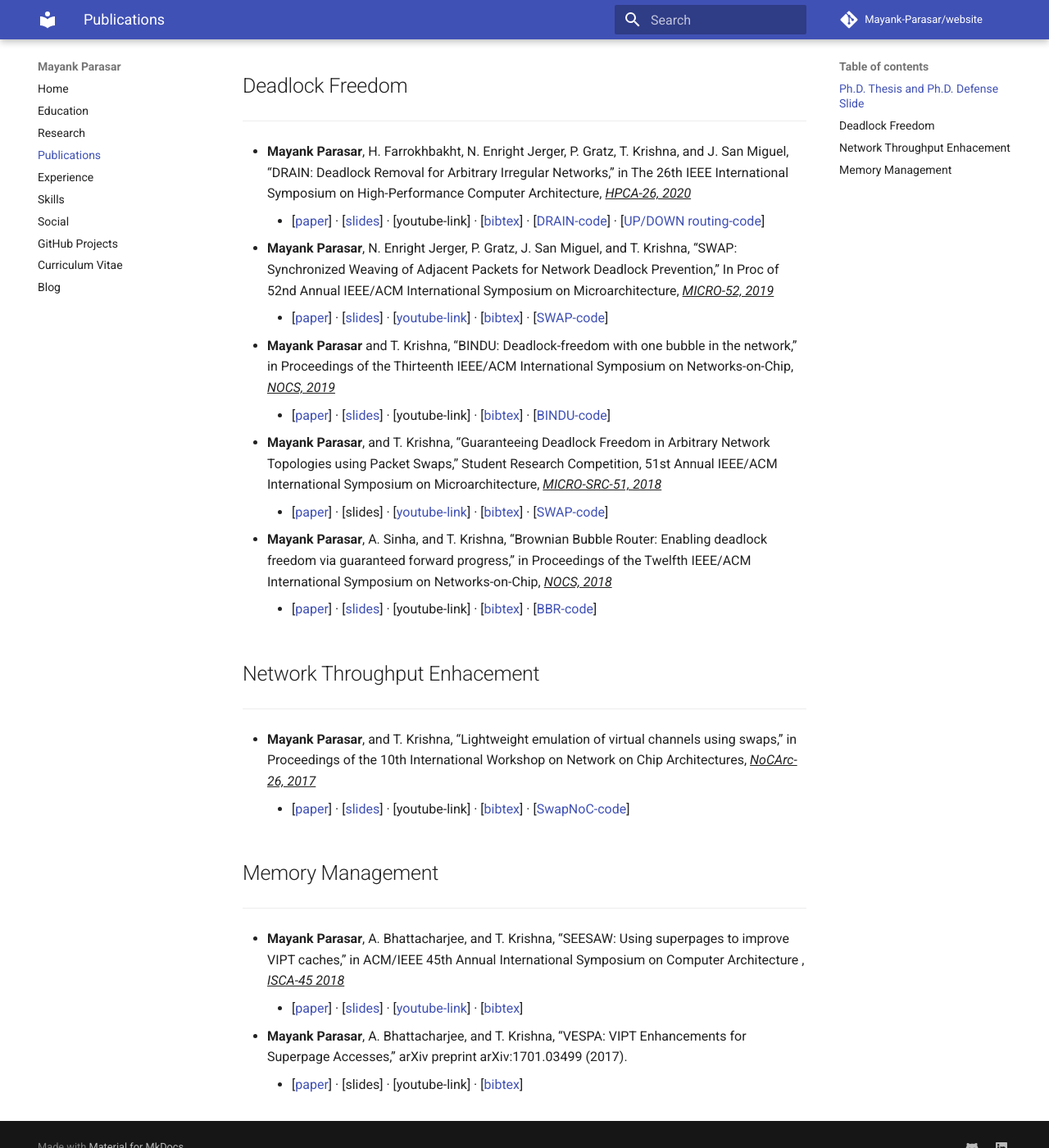
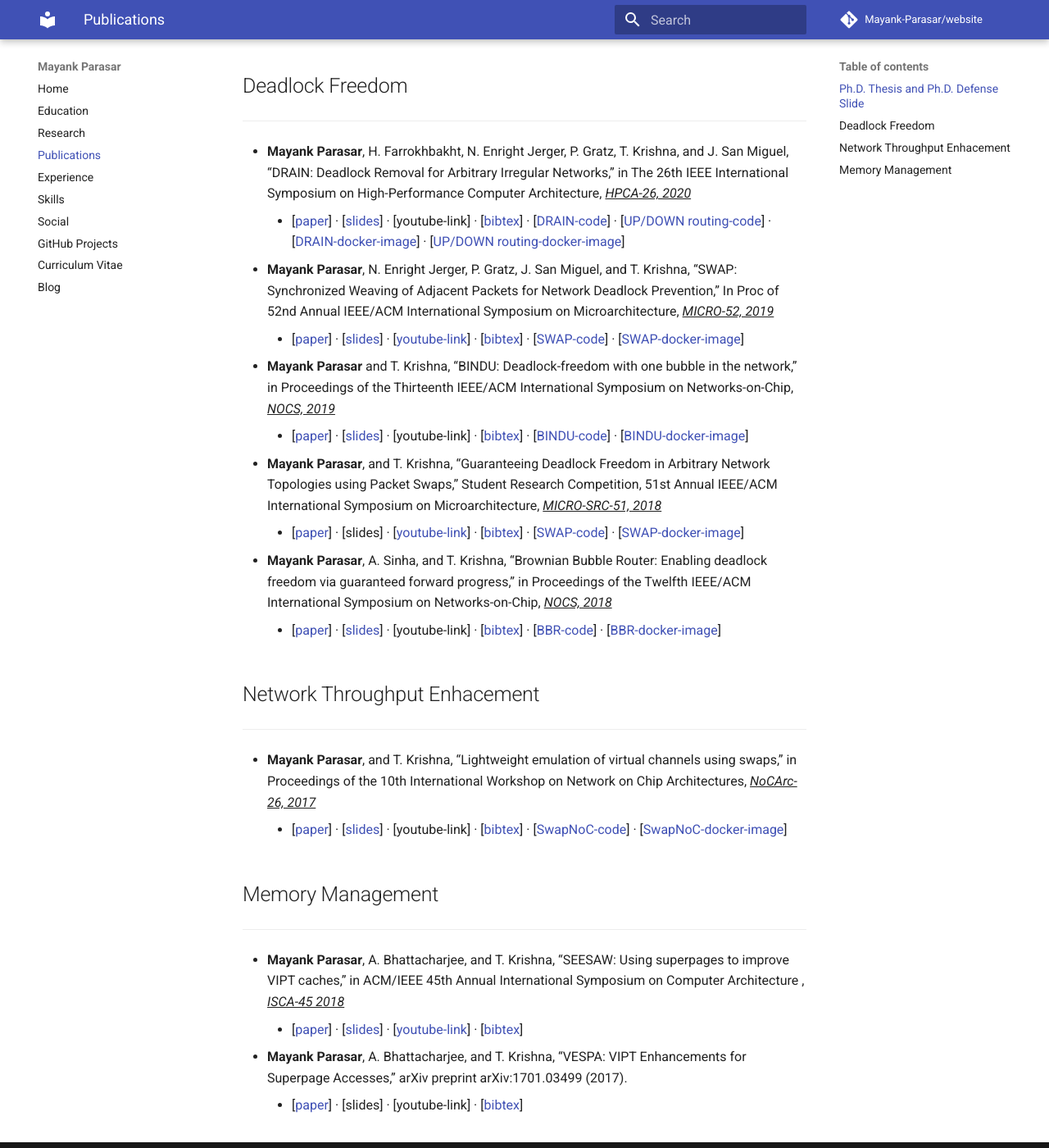
Before and after one commit to Mayank-Parasar/website, an MkDocs documentation site: the page built from docs/publication.md, in a window 1280 px wide and 1400 px high, scrolled down 352 px. Shown: the whole window at 82% size. Built offline with MkDocs 1.6.1 and Material for MkDocs 9.7.7, drawn with Linux system fonts in a browser that asks for light colours; comment, search, counter and statistics services are not loaded.

Commit message:
adding docker images link of gem5 repositories to the publication section

```diff
--- a/docs/publication.md
+++ b/docs/publication.md
@@ -8,20 +8,20 @@
 ## Deadlock Freedom
 -------
 * **Mayank Parasar**, H. Farrokhbakht, N. Enright Jerger, P. Gratz, T. Krishna, and J. San Miguel, “DRAIN: Deadlock Removal for Arbitrary Irregular Networks,” in The 26th IEEE International Symposium on High-Performance Computer Architecture,  <u>*HPCA-26, 2020*</u>
-	* <div>[[paper](papers/drain_hpca2020.pdf)] · [[slides](slides/[HPCA_2020]drain_talk.pptx)] · [youtube-link] · [[bibtex](papers/drain.bib)] · [<a href="https://github.com/georgia-tech-synergy-lab/gem5_drain">DRAIN-code</a>] · [<a href="https://github.com/georgia-tech-synergy-lab/gem5-up-down">UP/DOWN routing-code</a>]</div>
+	* <div>[[paper](papers/drain_hpca2020.pdf)] · [[slides](slides/[HPCA_2020]drain_talk.pptx)] · [youtube-link] · [[bibtex](papers/drain.bib)] · [<a href="https://github.com/georgia-tech-synergy-lab/gem5_drain">DRAIN-code</a>] · [<a href="https://github.com/georgia-tech-synergy-lab/gem5-up-down">UP/DOWN routing-code</a>] · [<a href="https://hub.docker.com/repository/docker/mparasar/gem5_drain">DRAIN-docker-image</a>] · [<a href="https://hub.docker.com/repository/docker/mparasar/gem5_up_down">UP/DOWN routing-docker-image</a>]</div>
 * **Mayank Parasar**, N. Enright Jerger, P. Gratz, J. San Miguel, and T. Krishna, “SWAP: Synchronized Weaving of Adjacent Packets for Network Deadlock Prevention,” In Proc of 52nd Annual IEEE/ACM International Symposium on Microarchitecture, <u>*MICRO-52, 2019*</u>
-	* <div>[[paper](papers/swap_micro2019.pdf)] · [[slides](slides/[MICRO_2019]swap_talk.pptx)] · [<a href="https://www.youtube.com/watch?v=HUmRfd2BDRA&amp=&feature=youtu.be">youtube-link</a>] · [[bibtex](papers/swap.bib)] · [<a href="https://github.com/georgia-tech-synergy-lab/gem5_swap">SWAP-code</a>]</div>
+	* <div>[[paper](papers/swap_micro2019.pdf)] · [[slides](slides/[MICRO_2019]swap_talk.pptx)] · [<a href="https://www.youtube.com/watch?v=HUmRfd2BDRA&amp=&feature=youtu.be">youtube-link</a>] · [[bibtex](papers/swap.bib)] · [<a href="https://github.com/georgia-tech-synergy-lab/gem5_swap">SWAP-code</a>] · [<a href="https://hub.docker.com/repository/docker/mparasar/gem5_swap">SWAP-docker-image</a>]</div>
 * **Mayank Parasar** and T. Krishna, “BINDU: Deadlock-freedom with one bubble in the network,” in Proceedings of the Thirteenth IEEE/ACM International Symposium on Networks-on-Chip, <u>*NOCS, 2019*</u>
-	* <div>[[paper](papers/bindu_nocs2019.pdf)] · [[slides](slides/[NOCS2019]BINDU_talk.pptx)] · [youtube-link] · [[bibtex](papers/bindu.bib)] · [<a href="https://github.com/georgia-tech-synergy-lab/gem5-bindu">BINDU-code</a>]</div>
+	* <div>[[paper](papers/bindu_nocs2019.pdf)] · [[slides](slides/[NOCS2019]BINDU_talk.pptx)] · [youtube-link] · [[bibtex](papers/bindu.bib)] · [<a href="https://github.com/georgia-tech-synergy-lab/gem5-bindu">BINDU-code</a>] · [<a href="https://hub.docker.com/repository/docker/mparasar/gem5_bindu">BINDU-docker-image</a>]</div>
 * **Mayank Parasar**, and T. Krishna, “Guaranteeing Deadlock Freedom in Arbitrary Network Topologies using Packet Swaps,” Student Research Competition, 51st Annual IEEE/ACM International Symposium on Microarchitecture, <u>*MICRO-SRC-51, 2018*</u>
-	* <div>[[paper](papers/micro_src.pdf)] · [slides] · [<a href="https://www.youtube.com/watch?v=HUmRfd2BDRA&amp=&feature=youtu.be">youtube-link</a>] · [[bibtex](papers/swap.bib)] · [<a href="https://github.com/georgia-tech-synergy-lab/gem5_swap">SWAP-code</a>]</div>
+	* <div>[[paper](papers/micro_src.pdf)] · [slides] · [<a href="https://www.youtube.com/watch?v=HUmRfd2BDRA&amp=&feature=youtu.be">youtube-link</a>] · [[bibtex](papers/swap.bib)] · [<a href="https://github.com/georgia-tech-synergy-lab/gem5_swap">SWAP-code</a>] · [<a href="https://hub.docker.com/repository/docker/mparasar/gem5_swap">SWAP-docker-image</a>]</div>
 * **Mayank Parasar**, A. Sinha, and T. Krishna, “Brownian Bubble Router: Enabling deadlock freedom via guaranteed forward progress,” in Proceedings of the Twelfth IEEE/ACM International Symposium on Networks-on-Chip, <u>*NOCS, 2018*</u>
-	* <div>[[paper](papers/brownianbubble_nocs2018.pdf)] · [[slides](slides/[NOCS2018]BBR_talk.pptx)] · [youtube-link] · [[bibtex](papers/bbr.bib)] · [<a href="https://github.com/georgia-tech-synergy-lab/gem5-bbr">BBR-code</a>]</div>
+	* <div>[[paper](papers/brownianbubble_nocs2018.pdf)] · [[slides](slides/[NOCS2018]BBR_talk.pptx)] · [youtube-link] · [[bibtex](papers/bbr.bib)] · [<a href="https://github.com/georgia-tech-synergy-lab/gem5-bbr">BBR-code</a>] · [<a href="https://hub.docker.com/repository/docker/mparasar/gem5_bbr">BBR-docker-image</a>]</div>
 
 ## Network Throughput Enhacement
 -------
 * **Mayank Parasar**, and T. Krishna, “Lightweight emulation of virtual channels using swaps,” in Proceedings of the 10th International Workshop on Network on Chip Architectures,  <u>*NoCArc-26, 2017*</u>
-	* <div>[[paper](papers/swapnoc_nocarc2017.pdf)] · [[slides](slides/SwapNoc_nocArc2017.pptx)] · [youtube-link] · [[bibtex](papers/swapnoc.bib)] · [<a href="https://github.com/georgia-tech-synergy-lab/gem5-swapNoC">SwapNoC-code</a>]</div>
+	* <div>[[paper](papers/swapnoc_nocarc2017.pdf)] · [[slides](slides/SwapNoc_nocArc2017.pptx)] · [youtube-link] · [[bibtex](papers/swapnoc.bib)] · [<a href="https://github.com/georgia-tech-synergy-lab/gem5-swapNoC">SwapNoC-code</a>] · [<a href="https://hub.docker.com/repository/docker/mparasar/gem5_swap_noc">SwapNoC-docker-image</a>]</div>
 
 
 ## Memory Management
```
